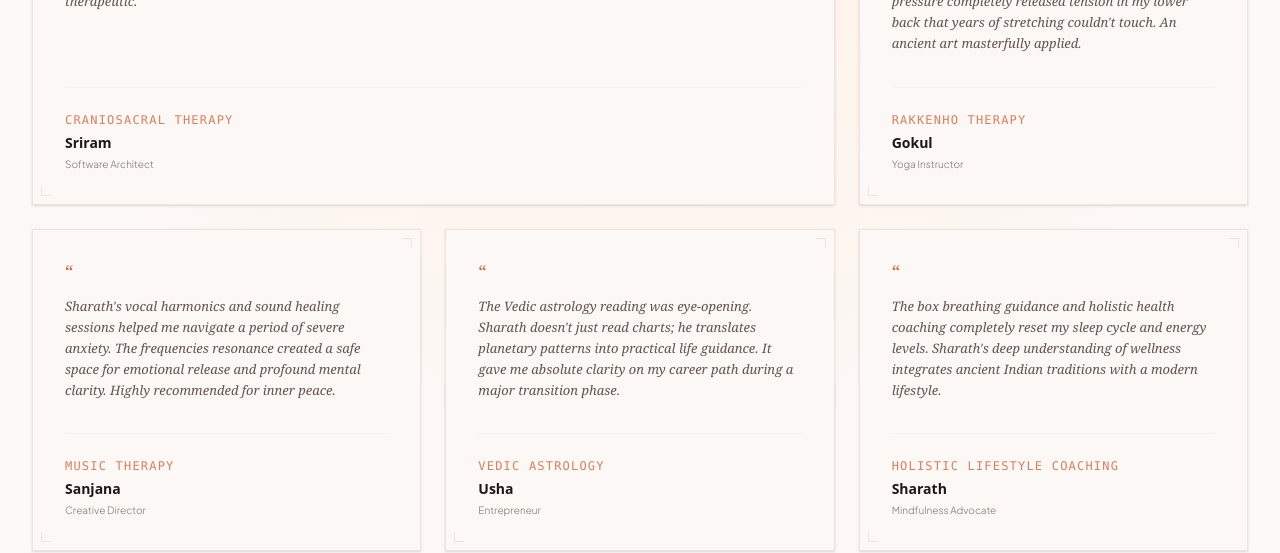
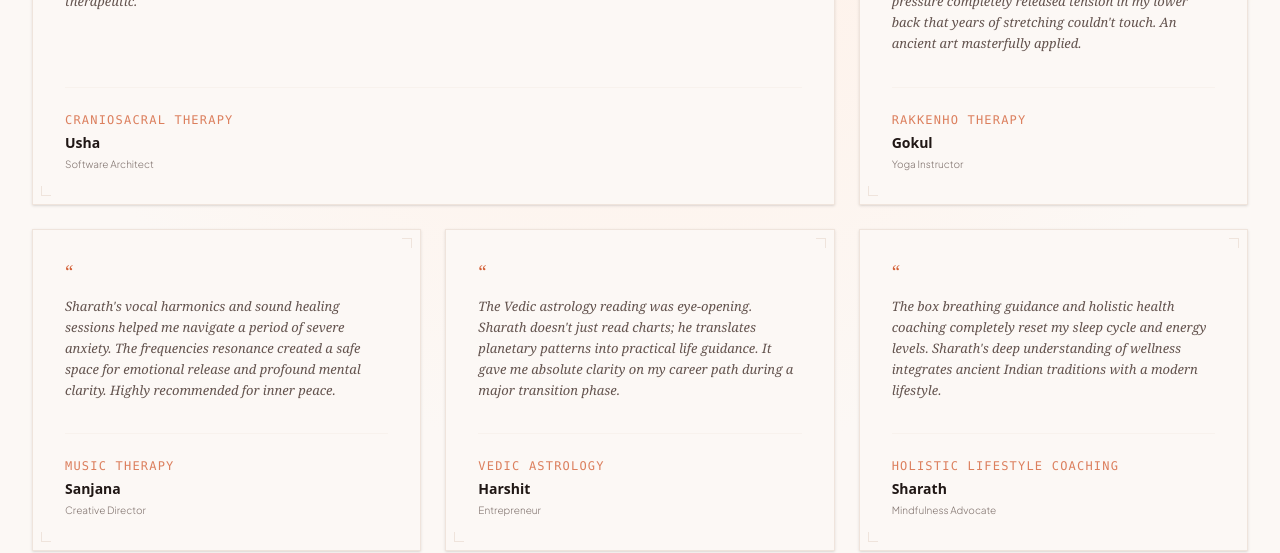
Before and after one commit to sck-info/sck-3, a Next.js app: page / in a window 1280 px wide. Shown: the part 4460-5013 px from the top of the page. Built offline with nearby package versions, Linux system fonts and the light colour scheme.

Commit message:
feat: add Testimonials component to display client feedback and success stories

```diff
--- a/src/components/Testimonials.tsx
+++ b/src/components/Testimonials.tsx
@@ -5,7 +5,7 @@ import Container from "@/components/ui/Container";
 
 const testimonials = [
   {
-    name: "Sriram",
+    name: "Usha",
     role: "Software Architect",
     text: "The CranioSacral sessions with Sharath have been deeply restorative. I walked in with chronic stress and neck tension from desk work, and left feeling an incredible sense of space, lightness, and deep alignment. His gentle touch is truly therapeutic.",
     therapy: "CranioSacral Therapy",
@@ -23,7 +23,7 @@ const testimonials = [
     therapy: "Music Therapy",
   },
   {
-    name: "Usha",
+    name: "Harshit",
     role: "Entrepreneur",
     text: "The Vedic astrology reading was eye-opening. Sharath doesn't just read charts; he translates planetary patterns into practical life guidance. It gave me absolute clarity on my career path during a major transition phase.",
     therapy: "Vedic Astrology",
```
